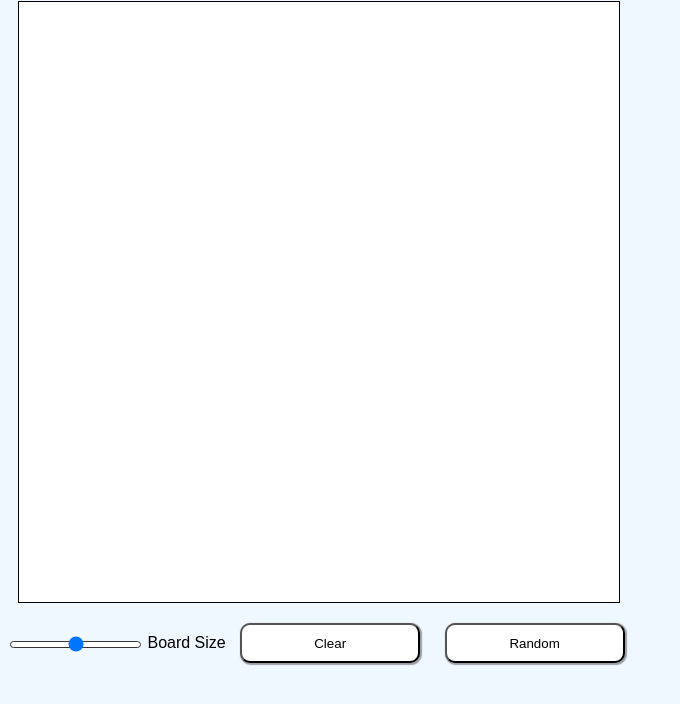
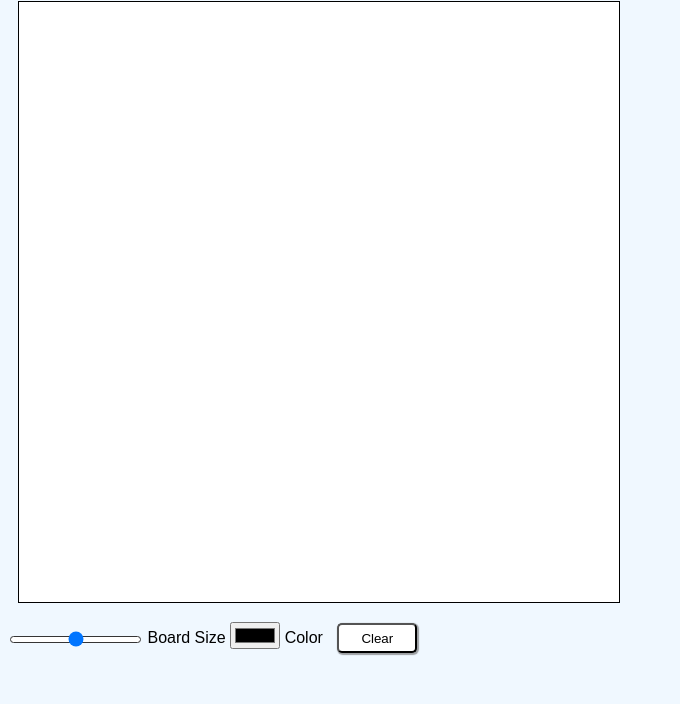
Before and after one commit to Ericx014/etch-a-sketch, a plain HTML site: page index.html in a window 1280 px wide. Shown: the part 56-760 px from the top of the page, without its empty margins (0-680 px from the left). Drawn offline with Linux system fonts and the light colour scheme.

Commit message:
added option to choose color

```diff
--- a/index.html
+++ b/index.html
@@ -12,15 +12,19 @@
 
     <div class="grid-container"></div>
 
-    <div class="slider">
-        <input type="range" id="board-size" name="board-size" min="0" max="80" value="40">
-        <label></label>
-        <label for="board-size">Board Size</label>
+    <div class="options">
+        <div class="slider">
+            <input type="range" id="board-size" name="board-size" min="0" max="80" value="40">
+            <label for="board-size">Board Size</label>
+        </div>
+
+        <div class="choose-color">
+            <input type="color" id="color" name="color" value="#000000">
+            <label for="color">Color</label>
+        </div>
+
+        <button class="clear-button">Clear</button>
     </div>
-
-    <button class="clear-button">Clear</button>
-
-    <button class="random-color-button">Random</button>
 
 </body>
 </html>
--- a/script.js
+++ b/script.js
@@ -30,14 +30,21 @@ function createGrid(size) {
     }
 }
 
+const chooseColor = document.getElementById("color");
+chooseColor.addEventListener('input', changeColor);
+
+// Function to apply color on board
 function changeColor(e) {
     if (e.type === 'mouseover' && !mouseDown) return;
 
-    if (e.type === 'mouseover' && mouseDown) {
-        e.target.style.backgroundColor = 'black';
+    if ((e.type === 'mouseover' && mouseDown) || (e.type === 'mouseclick')){
+        const selectedColor = document.getElementById("color");
+        e.target.style.backgroundColor = selectedColor.value;
+        console.log(selectedColor.value);
     }
 }
 
+// Action listener for clear button
 const clearButton = document.querySelector(".clear-button");
 clearButton.addEventListener('click', () => {
     const allSquare = document.querySelectorAll(".square");
@@ -46,27 +53,14 @@ clearButton.addEventListener('click', () => {
     });
 });
 
-// const randomColorButton = document.querySelector(".random-color-button");
-// randomColorButton.addEventListener('Click', () => {
-
-// })
-
-// function modeSelector() {
-//     randomColorButton.addEventListener('Click', () => {
-//         mode = 'randomColor';
-//     })
-// }
-
-// function changeColor(){
-
-// }
-
+// Allows slider to change board size
 const boardSizeSlider = document.getElementById("board-size");
 boardSizeSlider.addEventListener ('input', () => {
     const boardSizeSliderValue = boardSizeSlider.value;
     createGrid(boardSizeSliderValue);
 })
 
+// Default
 window.onload = () => {
     createGrid(DEFAULT_SIZE);
 }
--- a/styles.css
+++ b/styles.css
@@ -25,9 +25,9 @@ body {
 }
 
 button {
-    height: 40px;
-    width: 180px;
-    border-radius: 10px;
+    height: 30px;
+    width: 80px;
+    border-radius: 5px;
     margin: 10px;
     background-color: white;
     box-shadow: 1px 1px 1px 1px rgba(74, 72, 72, 0.5);
@@ -47,6 +47,10 @@ button {
     cursor: pointer;
 }
 
+.choose-color {
+    display: inline-block;
+}
+
 h1 {
     margin: 10px;
     width: 600px;
```
